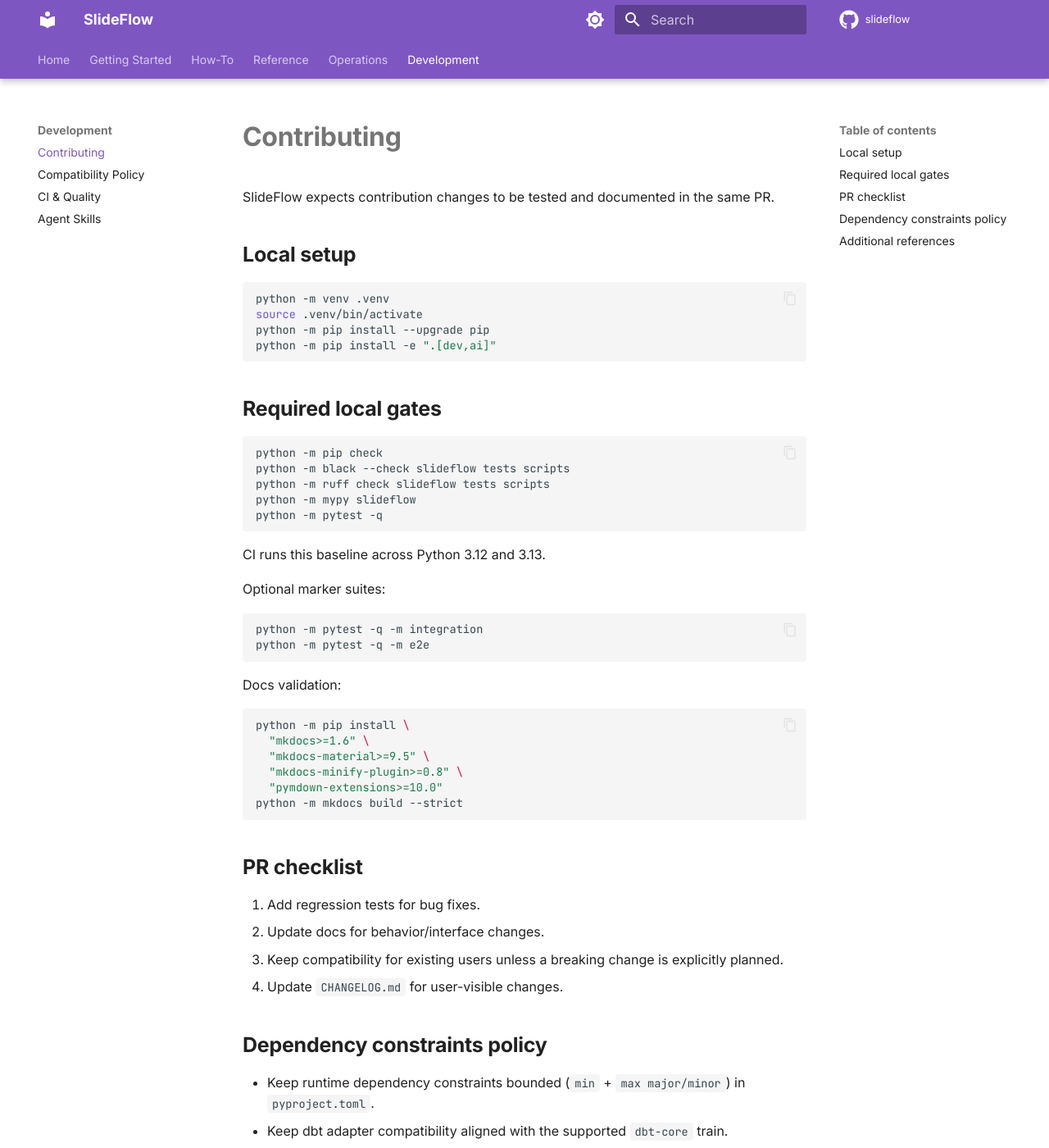
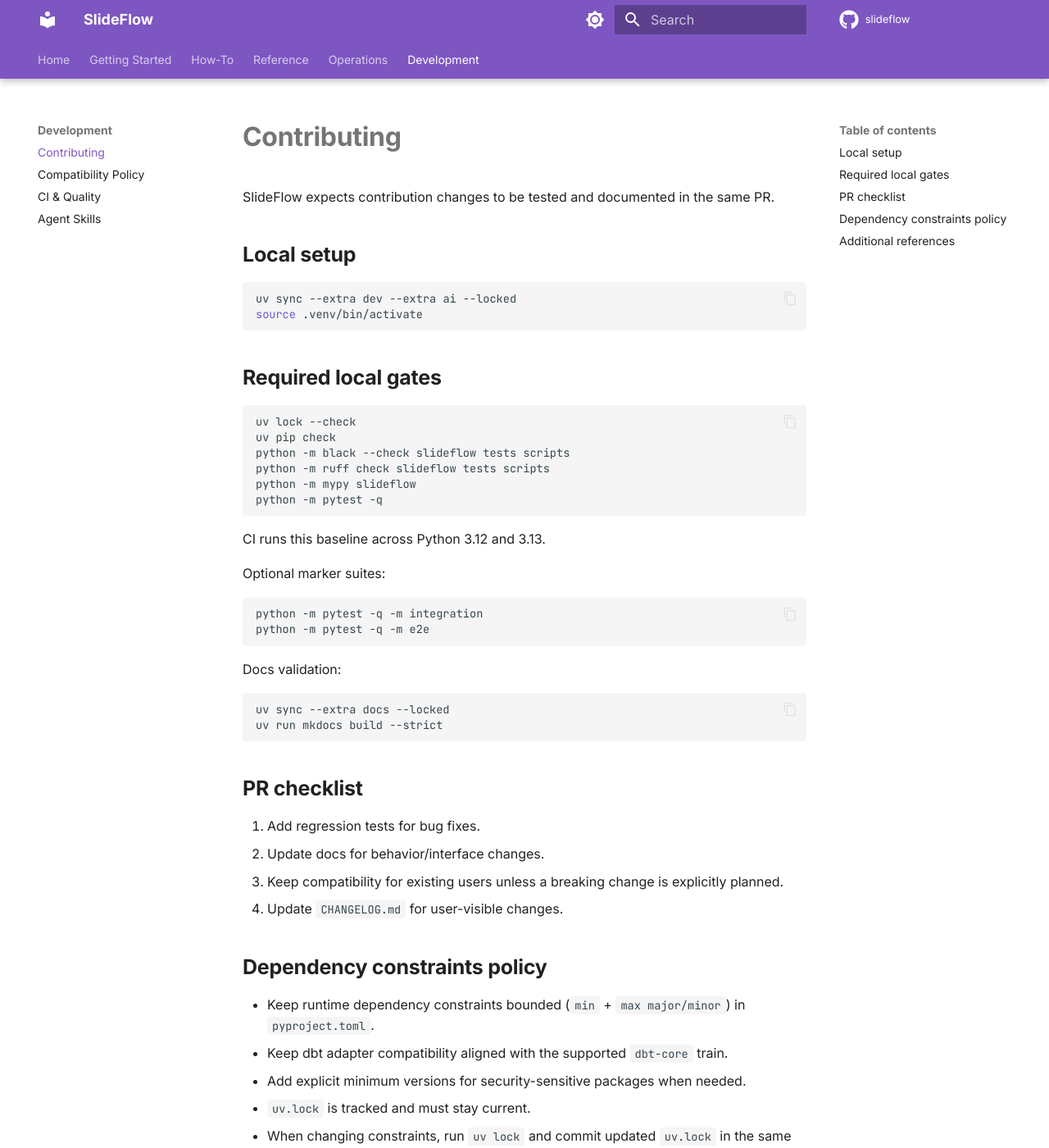
Before and after one commit to joe-broadhead/slideflow, an MkDocs documentation site: the page built from docs/contributing.md, in a window 1280 px wide and 1400 px high. Shown: the whole window at 82% size. Built offline with MkDocs 1.6.1 and Material for MkDocs 9.7.7, drawn with Linux system fonts in a browser that asks for light colours; comment, search, counter and statistics services are not loaded; some of the changed text lies outside the part shown.

Commit message:
docs: align setup and quality commands with uv lock policy

````diff
--- a/docs/contributing.md
+++ b/docs/contributing.md
@@ -5,16 +5,15 @@
 ## Local setup
 
 ```bash
-python -m venv .venv
+uv sync --extra dev --extra ai --locked
 source .venv/bin/activate
-python -m pip install --upgrade pip
-python -m pip install -e ".[dev,ai]"
 ```
 
 ## Required local gates
 
 ```bash
-python -m pip check
+uv lock --check
+uv pip check
 python -m black --check slideflow tests scripts
 python -m ruff check slideflow tests scripts
 python -m mypy slideflow
@@ -33,12 +32,8 @@
 Docs validation:
 
 ```bash
-python -m pip install \
-  "mkdocs>=1.6" \
-  "mkdocs-material>=9.5" \
-  "mkdocs-minify-plugin>=0.8" \
-  "pymdown-extensions>=10.0"
-python -m mkdocs build --strict
+uv sync --extra docs --locked
+uv run mkdocs build --strict
 ```
 
 ## PR checklist
@@ -54,8 +49,9 @@
   `pyproject.toml`.
 - Keep dbt adapter compatibility aligned with the supported `dbt-core` train.
 - Add explicit minimum versions for security-sensitive packages when needed.
-- When changing constraints, run `python -m pip check` and the relevant test
-  suites before opening a PR.
+- `uv.lock` is tracked and must stay current.
+- When changing constraints, run `uv lock` and commit updated `uv.lock` in the
+  same PR.
 
 ## Additional references
 
````
Also changed, not shown: CONTRIBUTING.md (+2 -6 lines), docs/ci-quality.md (+7 -4 lines), docs/getting-started.md (+1 -2 lines), docs/release-process.md (+3 -3 lines), docs/testing.md (+4 -2 lines), docs/troubleshooting.md (+1 -3 lines).
